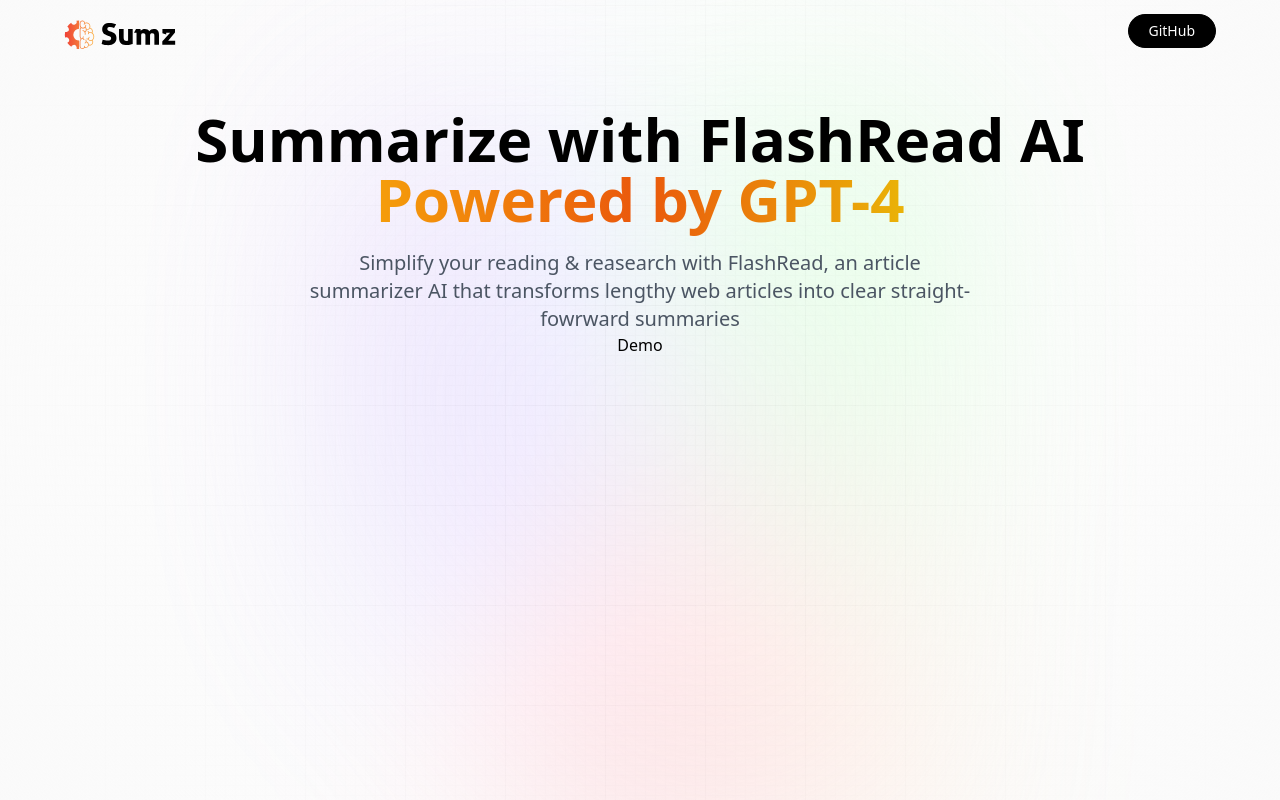
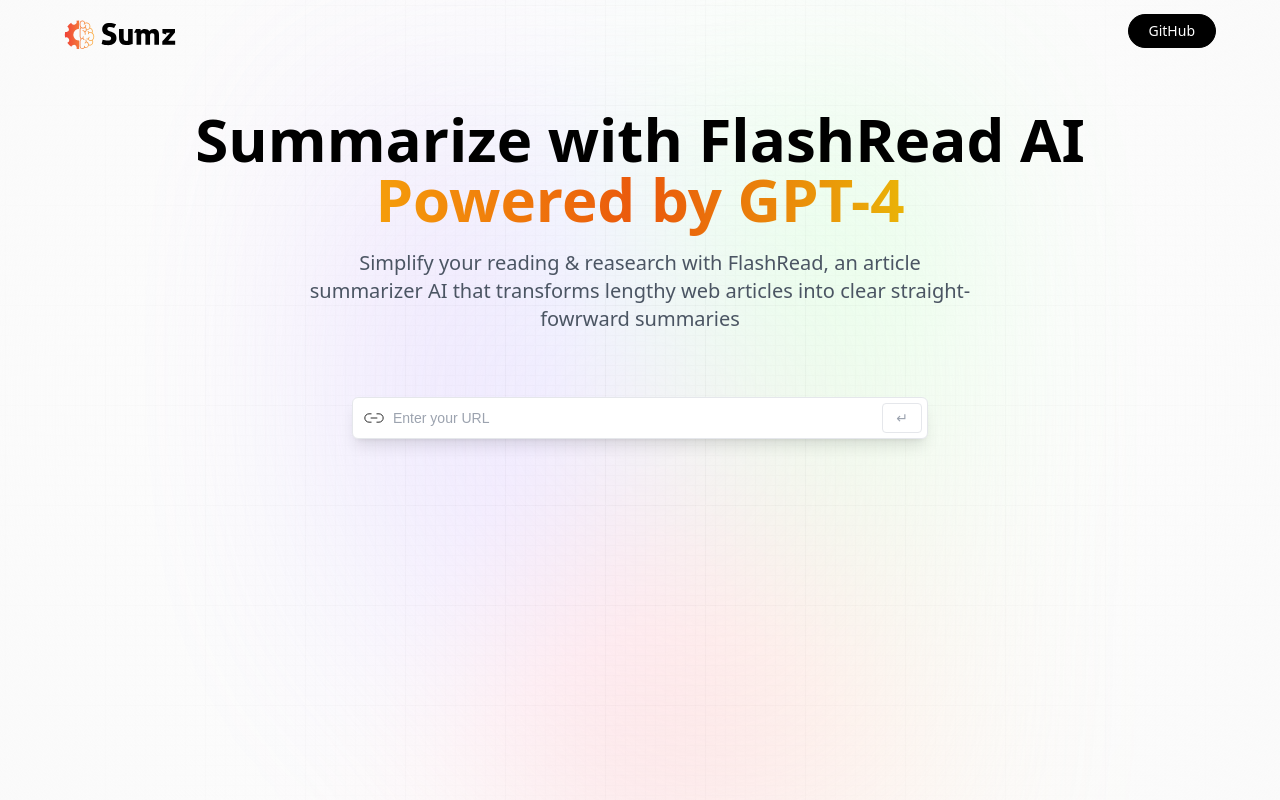
Before and after one commit to fredjuma007/FlashRead, a React (Vite) app: page / in a window 1280 px wide. Built offline with nearby package versions, Linux system fonts and the light colour scheme; a web font is replaced by a local one.

Commit message:
building the input area

```diff
--- a/src/components/Demo.jsx
+++ b/src/components/Demo.jsx
@@ -1,8 +1,41 @@
-import React from 'react'
+import React, { useState, useEffect } from "react";
+import { copy, linkIcon, loader, tick } from "../assets";
 
 const Demo = () => {
   return (
-    <div>Demo</div>
+<section className='mt-16 w-full max-w-xl'>
+    {/* Search */}
+  <div className='flex flex-col w-full gap-2'>
+    <form
+          className='relative flex justify-center items-center'
+          onSubmit={() => {}}
+          >
+            <img
+            src={linkIcon}
+            alt='link-icon'
+            className='absolute left-0 my-2 ml-3 w-5'
+          />
+          <input type="url"
+          placeholder="Enter your URL"
+          value=""
+          onChange={() => {}}
+          required
+          className="url_input peer"
+          />
+
+        <button
+            type='submit'
+            className="submit_btn peer-focus:border-gray-700 peer-focus:text-gray-700" //to focus on the button when the input is focused
+          >
+            ↵
+        </button>
+    </form>
+
+    {/* Browse url histroy */}
+  </div>
+
+  {/* Result */}
+</section>
   )
 }
 
```
